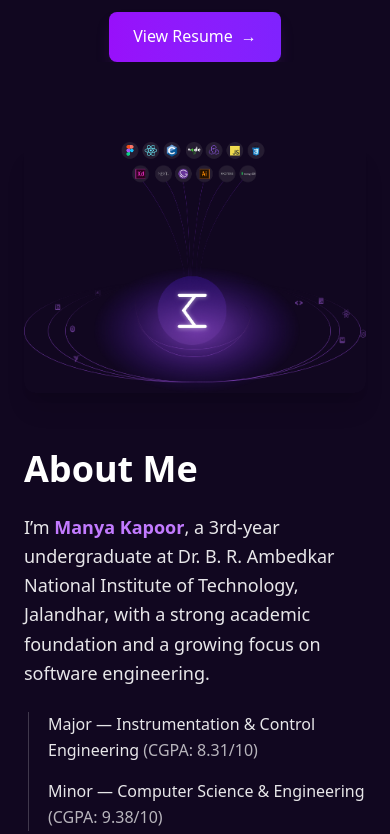
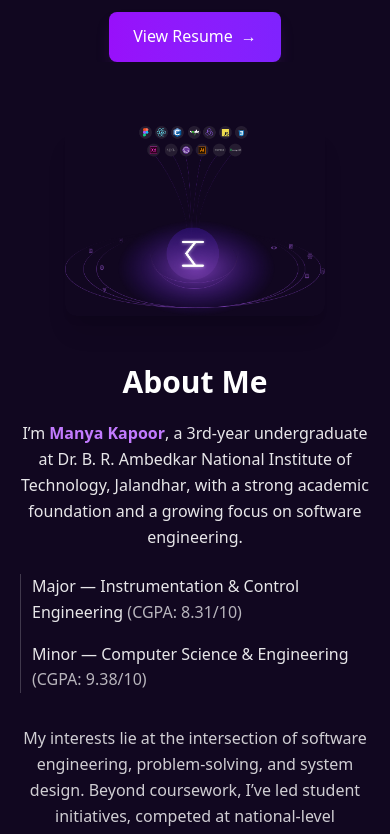
Before and after one commit to Manyaxkapoor/manya_portfolio, a Next.js app: page / in a window 390 px wide. Shown: the part 1020-1854 px from the top of the page. Built offline with nearby package versions, Linux system fonts and the light colour scheme.

Commit message:
mobile version update

```diff
--- a/app/components/About.tsx
+++ b/app/components/About.tsx
@@ -2,68 +2,75 @@ import Image from "next/image";
 
 export default function About(): React.JSX.Element {
   return (
-    <section id="about" className="py-20 px-6">
+    <section
+      id="about"
+      className="py-16 lg:py-20 px-4 lg:px-6"
+    >
       <div className="container mx-auto max-w-6xl">
-        <div className="grid gap-14 items-center lg:grid-cols-2">
+        <div className="grid gap-12 items-center lg:grid-cols-2">
+
+          {/* Image Section (Top on mobile, Right on desktop) */}
+          <div className="flex justify-center lg:justify-end">
+            <Image
+              src="/assets/illustration.png"
+              alt="About illustration"
+              width={420}
+              height={420}
+              priority
+              className="rounded-xl shadow-xl w-[260px] sm:w-[320px] lg:w-[420px]"
+            />
+          </div>
 
           {/* Text Content */}
-          <div className="order-2 lg:order-1">
-            <h2 className="text-4xl lg:text-5xl font-bold text-white mb-6">
+          <div className="text-center lg:text-left">
+            <h2 className="text-3xl sm:text-4xl lg:text-5xl font-bold text-white mb-5">
               About Me
             </h2>
 
-            <p className="text-lg text-white/90 leading-relaxed mb-6">
-              I’m <span className="text-purple-400 font-semibold">Manya Kapoor</span>,
-              a 3rd-year undergraduate at
-              <span className="font-medium"> Dr. B. R. Ambedkar National Institute of Technology, Jalandhar</span>,
-              with a strong academic foundation and a growing focus on software engineering.
+            <p className="text-base sm:text-lg text-white/90 leading-relaxed mb-6">
+              I’m{" "}
+              <span className="text-purple-400 font-semibold">
+                Manya Kapoor
+              </span>
+              , a 3rd-year undergraduate at{" "}
+              <span className="font-medium">
+                Dr. B. R. Ambedkar National Institute of Technology, Jalandhar
+              </span>
+              , with a strong academic foundation and a growing focus on software
+              engineering.
             </p>
 
             {/* Academic Timeline */}
-            <div className="relative mb-8 pl-6">
+            <div className="relative mb-8 pl-4 lg:pl-6 text-left">
               <div className="absolute left-1 top-0 h-full w-px bg-white/20" />
 
               <div className="space-y-4">
-                <div className="relative">
+                <p className="text-white/90">
+                  <span className="font-medium">Major</span> — Instrumentation &
+                  Control Engineering{" "}
+                  <span className="text-white/70">
+                    (CGPA: 8.31/10)
+                  </span>
+                </p>
 
-                  <p className="text-white/90">
-                    <span className="font-medium">Major</span> — Instrumentation & Control Engineering
-                    <span className="text-white/70"> (CGPA: 8.31/10)</span>
-                  </p>
-                </div>
-
-                <div className="relative">
-
-                  <p className="text-white/90">
-                    <span className="font-medium">Minor</span> — Computer Science & Engineering
-                    <span className="text-white/70"> (CGPA: 9.38/10)</span>
-                  </p>
-                </div>
+                <p className="text-white/90">
+                  <span className="font-medium">Minor</span> — Computer Science &
+                  Engineering{" "}
+                  <span className="text-white/70">
+                    (CGPA: 9.38/10)
+                  </span>
+                </p>
               </div>
             </div>
 
-            <p className="text-lg text-white/80 leading-relaxed mb-8">
-              My interests lie at the intersection of software engineering, problem-solving, and system design.
-              Beyond coursework, I’ve led student initiatives, competed at national-level challenges, and consistently sharpened my problem-solving skills through competitive programming.
+            <p className="text-base sm:text-lg text-white/80 leading-relaxed">
+              My interests lie at the intersection of software engineering,
+              problem-solving, and system design. Beyond coursework, I’ve led
+              student initiatives, competed at national-level challenges, and
+              consistently sharpened my problem-solving skills through
+              competitive programming.
             </p>
-
-            {/* Skill Tags */}
-
-
           </div>
-
-          {/* Image */}
-          <div className="order-1 lg:order-2 flex justify-center lg:justify-end">
-            <Image
-              src="/assets/illustration.png"
-              alt="Illustration"
-              width={420}
-              height={420}
-              className="rounded-xl shadow-xl max-w-full"
-              priority
-            />
-          </div>
-
         </div>
       </div>
     </section>
```
